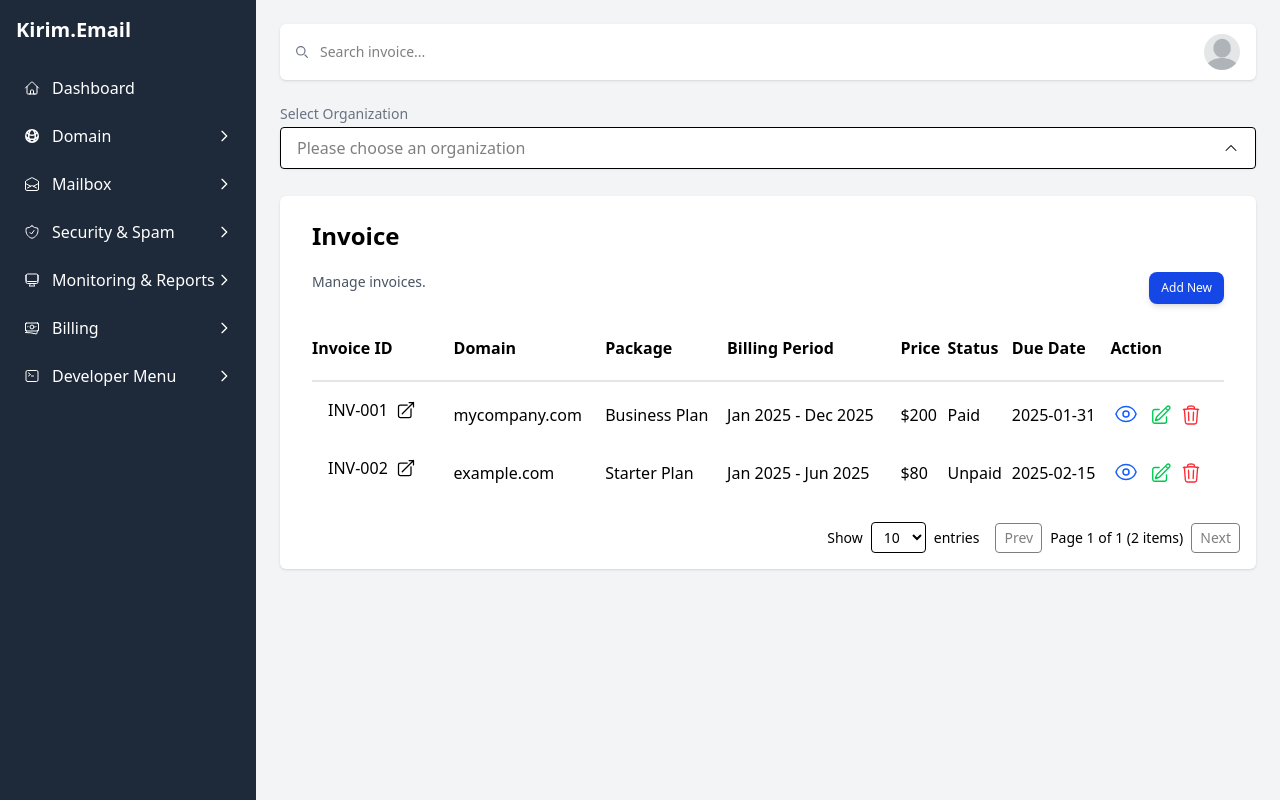
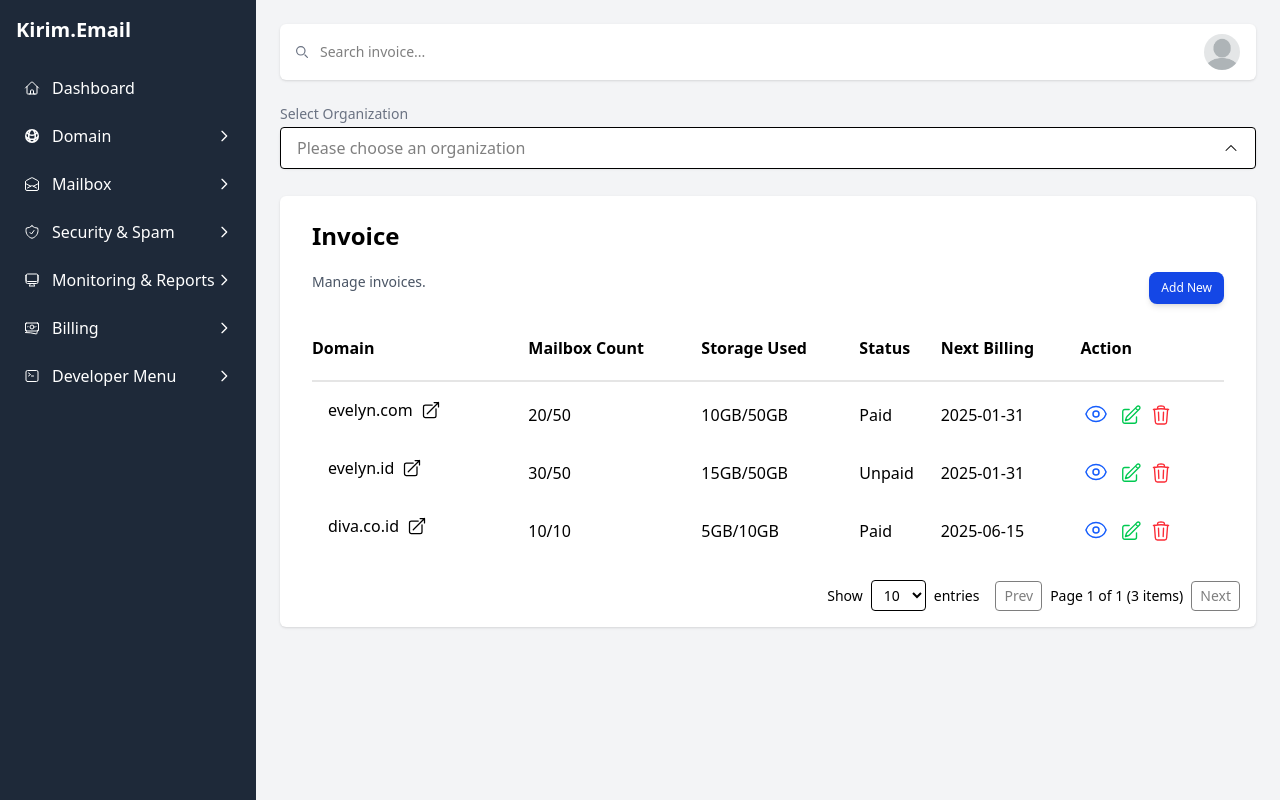
Before and after one commit to moonlynnmelodies/kirim.email-dashboard, a React (Vite) app: page /billing/invoice in a window 1280 px wide. Built offline with nearby package versions, Linux system fonts and the light colour scheme.

Commit message:
fixed invoice page, sampleData

```diff
--- a/src/App.tsx
+++ b/src/App.tsx
@@ -33,8 +33,8 @@ const App: React.FC = () => {
              <Route path="/mailbox/management:id" element={<MailboxDetail />} />
              <Route path="/security/management" element={<Security />} />
              <Route path="/monitoring-and-reports/management" element={<MonitoringAndReports />} />
-             <Route path="/invoice/invoice:id" element={<InvoiceDetail />} />
              <Route path="/billing/invoice" element={<Invoice />} />
+             <Route path="/invoice/:id" element={<InvoiceDetail />} />
              <Route path="/billing/management" element={<Billing />} />
              <Route path="/billing/management/:id" element={<ManagementDetail />} />
              <Route path="/developer-menu/account-setting" element={<DeveloperMenu />} />
--- a/src/data/sampleData.ts
+++ b/src/data/sampleData.ts
@@ -1,26 +1,130 @@
-// src/data/billingList.ts
+// src/data/sampleData.ts
 export const sampleData = [
-    { id: 1,
-      organization: "PT. Evelyn",
-      package: "Business Plan",
-      domain: "1",
-      mailbox: "50/200",
-      status: "Paid",
-      nextBilling: "2026-01-31" },
+  {
+    id: 1,
+    organization: "PT. Evelyn",
+    package: "Business Plan",
+    orgMailboxCount: "50/200",
+    orgStatus: "Active",
+    nextEarliestBilling: "2026-01-31",
+    domains: [
+      {
+        id: "d1",
+        domain: "evelyn.com",
+        mailbox: "admin@evelyn.com",
+        package: "Business Plan",
+        billingPeriod: "Jan 25 - Jan 26",
+        eachMailboxCount: "20/50",
+        storageUsed: "10GB/50GB",
+        paymentMethod: "Credit Card",
+        paymentStatus: "Paid",
+        nextBilling: "2025-01-31",
+        dueDate: "2025-01-31",
+        invoices: [
+          {
+            invoiceId: "INV-001",
+            proof: "IMG001",
+          }
+        ]
+      },
+      {
+        id: "d2",
+        domain: "evelyn.id",
+        mailbox: "info@evelyn.id",
+        package: "Starter Plan",
+        billingPeriod: "Jan 25 - Jan 26",
+        eachMailboxCount: "30/50",
+        storageUsed: "15GB/50GB",
+        paymentMethod: "PayPal",
+        paymentStatus: "Unpaid",
+        nextBilling: "2025-01-31",
+        dueDate: "2025-01-31",
+        invoices: [
+          {
+            invoiceId: "INV-002",
+            proof: "IMG002",
+          }
+        ]
+      }
+    ]
+  },
 
-    { id: 2,
-      organization: "PT. Diva",
-      package: "Starter Plan",
-      domain: "1",
-      mailbox: "10/50",
-      status: "Unpaid",
-      nextBilling: "2025-06-15" },
+  {
+    id: 2,
+    organization: "PT. Diva",
+    package: "Starter Plan",
+    orgMailboxCount: "10/50",
+    orgStatus: "Unpaid",
+    nextEarliestBilling: "2025-06-15",
+    domains: [
+      {
+        id: "d1",
+        domain: "diva.co.id",
+        mailbox: "admin@diva.co.id",
+        package: "Starter Plan",
+        billingPeriod: "Jun 25 - Jun 26",
+        eachMailboxCount: "10/10",
+        storageUsed: "5GB/10GB",
+        paymentMethod: "Bank Transfer",
+        paymentStatus: "Paid",
+        nextBilling: "2025-06-15",
+        dueDate: "2025-06-15",
+        invoices: [
+          {
+            invoiceId: "INV-003",
+            proof: "IMG003",
+          }
+        ]
+      }
+    ]
+  },
+];
 
-    // { id: 3,
-    //   organization: "PT. Diva",
-    //   package: "Starter Plan",
-    //   domain: "1",
-    //   mailbox: "10/50",
-    //   status: "Unpaid",
-    //   nextBilling: "2025-06-15" },
-  ];
+
+// // src/data/billingList.ts
+// export const sampleData = [
+//   {
+//     id: 1,
+//     organization: "PT. Evelyn",
+//     package: "Business Plan",
+//     orgMailboxCount: "50/200",
+//     orgStatus: "Active",
+//     nextEarliestBilling: "2026-01-31",
+//     // domainNum: 2, // jumlah domain
+//     domains: [
+//       { id: "d1",
+//         domain: "evelyn.com",
+//         mailbox:"admin@evelyn.com",
+//         package:"Busines Plan",
+//         BillingPeriod:"Jan 25 - Jan 26",
+//         mailboxCount: "20/50",
+//         storageUsed:"10GB/50GB",
+//         paymentMethod:"Credit Card",
+//         paymentStatus:"Paid",
+//         nextBilling:"01-31-25",
+//         dueDate:"01-31-25",
+//         usage: "20/50",
+//           invoices: [
+//             { invoiceNums:"INV-001",
+//               proof:"IMG001",
+//             }
+//       ] },
+//       { id: "d2",
+//         name: "evelyn.id",
+//         usage: "30/50" }
+//     ]
+//   },
+
+//   {
+//     id: 2,
+//     organization: "PT. Diva",
+//     package: "Starter Plan",
+//     mailbox: "10/50",
+//     status: "Unpaid",
+//     nextBilling: "2025-06-15",
+//     // domainNum: 1, // jumlah domain
+//     domains: [
+//       { id: "d1", name: "diva.co.id", usage: "10/10" }
+//     ]
+//   },
+// ];
--- a/src/pages/Billing/Invoice.tsx
+++ b/src/pages/Billing/Invoice.tsx
@@ -12,28 +12,58 @@ const Invoice: React.FC = () => {
   const [isDropdownOpen, setIsDropdownOpen] = useState(false);
 
 
-  const [invoiceList, setInvoiceList] = useState([
-    {
-      id: 1,
-      invoiceId: "INV-001",
-      domain: "mycompany.com",
-      package: "Business Plan",
-      billingPeriod: "Jan 2025 - Dec 2025",
-      price: "$200",
-      status: "Paid",
-      dueDate: "2025-01-31",
-    },
-    {
-      id: 2,
-      invoiceId: "INV-002",
-      domain: "example.com",
-      package: "Starter Plan",
-      billingPeriod: "Jan 2025 - Jun 2025",
-      price: "$80",
-      status: "Unpaid",
-      dueDate: "2025-02-15",
-    },
-  ]);
+
+  // const [invoiceList, setInvoiceList] = useState([
+  //   {
+  //     id: 1,
+  //     domain: "mycompany.com",
+  //     mailboxCount: "20/50",
+  //     storageUsed: "10GB/50GB",
+  //     status: "Active",
+  //     nextBilling: "2025-01-31",
+  //   },
+  //   {
+  //     id: 2,
+  //     domain: "itesmevelynn.com",
+  //     mailboxCount: "20/50",
+  //     storageUsed: "10GB/50GB",
+  //     status: "Active",
+  //     nextBilling: "2025-01-31",
+  //   },
+  //   {
+  //     id: 3,
+  //     domain: "itsuuuu.com",
+  //     mailboxCount: "20/50",
+  //     storageUsed: "10GB/50GB",
+  //     status: "Active",
+  //     nextBilling: "2025-01-31",
+  //   },
+  // ]);
+
+  //  take all necessary data from sampleData
+  const [invoiceList, setInvoiceList] = useState(
+    sampleData.flatMap((org) =>
+      org.domains.map((d) => ({
+        id: d.id,
+        organization: org.organization,
+        domain: d.domain,
+        eachMailboxCount: d.eachMailboxCount || "-",
+        storageUsed: d.storageUsed,
+        status: d.paymentStatus,
+        nextBilling: d.nextBilling,
+      }))
+    )
+  );
+
+   ////////////// dropdown search filter ///////////////////
+   const [selectedOrg, setSelectedOrg] = useState<string | null>(null);
+
+   // filter berdasarkan dropdown
+   const filteredInvoices = selectedOrg
+     ? invoiceList.filter((inv) => inv.organization === selectedOrg)
+     : invoiceList;
+   ////////////// dropdown search filter ///////////////////
+
 
   const [itemsPerPage, setItemsPerPage] = useState(10);
   const [currentPage, setCurrentPage] = useState(1);
@@ -41,44 +71,43 @@ const Invoice: React.FC = () => {
 
   // form state
   const [formData, setFormData] = useState({
-    invoiceId: "",
-    domain: "",
-    package: "",
-    billingPeriod: "",
-    price: "",
-    status: "Unpaid",
-    dueDate: "",
+      domain: "",
+      eachMailboxCount: "",
+      storageUsed: "",
+      status: "Unpaid",
+      nextBilling: "",
   });
 
-  const totalItems = invoiceList.length;
+
+  const totalItems = filteredInvoices.length;
   const totalPages = Math.ceil(totalItems / itemsPerPage);
   const startIndex = (currentPage - 1) * itemsPerPage;
-  const currentItems = invoiceList.slice(startIndex, startIndex + itemsPerPage);
+  const currentItems = filteredInvoices.slice(
+    startIndex,
+    startIndex + itemsPerPage
+  );
+
 
   const handleAddInvoice = () => {
-    if (!formData.invoiceId.trim() || !formData.domain.trim()) return;
+    if (!formData.domain.trim()) return;
 
     const newInvoice = {
-      id: Date.now(),
+      id: Date.now().toString(),
+      organization: selectedOrg || "Unknown Org",
       ...formData,
     };
 
     setInvoiceList((prev) => [...prev, newInvoice]);
     setFormData({
-      invoiceId: "",
       domain: "",
-      package: "",
-      billingPeriod: "",
-      price: "",
+      eachMailboxCount: "",
+      storageUsed: "",
       status: "Unpaid",
-      dueDate: "",
+      nextBilling: "",
     });
     setIsOpen(false);
   };
 
-
-
-  // const [billingListState, setBillingListState] = useState(sampleData);
 
   return (
     <div>
@@ -119,26 +148,12 @@ const Invoice: React.FC = () => {
           options={sampleData.map(b => b.organization)}
           placeholder="Please choose an organization"
           onSelect={(value) => {
+            setSelectedOrg(value);
             console.log("Selected:", value);
-            // kalau mau update state dropdown lain bisa di sini
             setIsDropdownOpen(false);
           }}
         />
-
-        {/* <Dropdown>
-          <DropdownButton onClick={() => setIsDropdownOpen(!isDropdownOpen)}>
-            Options
-            <ChevronDownIcon className="w-4 h-4 ml-2" />
-          </DropdownButton>
-          {isDropdownOpen && (
-            <DropdownMenu>
-              <DropdownItem onClick={() => console.log("View")}>View</DropdownItem>
-              <DropdownItem onClick={() => console.log("Edit")}>Edit</DropdownItem>
-              <DropdownItem onClick={() => console.log("Delete")}>Delete</DropdownItem>
-            </DropdownMenu>
-          )}
-        </Dropdown> */}
-      </div>
+        </div>
 
 
 
@@ -162,13 +177,11 @@ const Invoice: React.FC = () => {
             </tr>
 
             <tr className="text-left capitalize">
-              <th>Invoice ID</th>
               <th>Domain</th>
-              <th>Package</th>
-              <th>Billing Period</th>
-              <th>Price</th>
+              <th>Mailbox Count</th>
+              <th>Storage Used</th>
               <th>Status</th>
-              <th>Due Date</th>
+              <th>Next Billing</th>
               <th>Action</th>
             </tr>
 
@@ -184,7 +197,7 @@ const Invoice: React.FC = () => {
                 <tr key={inv.id} className="hover:bg-gray-50">
                   <td className="px-4 py-2 flex items-center gap-2">
                         {/* Invoice ID */}
-                        <span>{inv.invoiceId}</span>
+                        <span>{inv.domain}</span>
 
                         {/* Link ke detail */}
                         <Link to={`/invoice/${inv.id}`}>
@@ -205,12 +218,11 @@ const Invoice: React.FC = () => {
                         </Link>
                         </td>
 
-                  <td className="py-2">{inv.domain}</td>
-                  <td className="py-2">{inv.package}</td>
-                  <td className="py-2">{inv.billingPeriod}</td>
-                  <td className="py-2">{inv.price}</td>
-                  <td className="py-2">{inv.status}</td>
-                  <td className="py-2">{inv.dueDate}</td>
+                        {/* <td>{inv.domain}</td> */}
+                        <td>{inv.eachMailboxCount}</td>
+                        <td>{inv.storageUsed}</td>
+                        <td>{inv.status}</td>
+                        <td>{inv.nextBilling}</td>
                   <td className="py-2">
                     <div className="flex justify-start">
 
@@ -330,13 +342,6 @@ const Invoice: React.FC = () => {
         <div className="flex flex-col gap-3">
           <input
             type="text"
-            placeholder="Invoice ID"
-            value={formData.invoiceId}
-            onChange={(e) => setFormData({ ...formData, invoiceId: e.target.value })}
-            className="border rounded p-2 text-sm"
-          />
-          <input
-            type="text"
             placeholder="Domain"
             value={formData.domain}
             onChange={(e) => setFormData({ ...formData, domain: e.target.value })}
@@ -344,23 +349,16 @@ const Invoice: React.FC = () => {
           />
           <input
             type="text"
-            placeholder="Package"
-            value={formData.package}
-            onChange={(e) => setFormData({ ...formData, package: e.target.value })}
+            placeholder="Mailbox Count"
+            value={formData.eachMailboxCount}
+            onChange={(e) => setFormData({ ...formData, eachMailboxCount: e.target.value })}
             className="border rounded p-2 text-sm"
           />
           <input
             type="text"
-            placeholder="Billing Period"
-            value={formData.billingPeriod}
-            onChange={(e) => setFormData({ ...formData, billingPeriod: e.target.value })}
-            className="border rounded p-2 text-sm"
-          />
-          <input
-            type="text"
-            placeholder="Price"
-            value={formData.price}
-            onChange={(e) => setFormData({ ...formData, price: e.target.value })}
+            placeholder="Storage Used"
+            value={formData.storageUsed}
+            onChange={(e) => setFormData({ ...formData, storageUsed: e.target.value })}
             className="border rounded p-2 text-sm"
           />
           <select
@@ -373,8 +371,8 @@ const Invoice: React.FC = () => {
           </select>
           <input
             type="date"
-            value={formData.dueDate}
-            onChange={(e) => setFormData({ ...formData, dueDate: e.target.value })}
+            value={formData.nextBilling}
+            onChange={(e) => setFormData({ ...formData, nextBilling: e.target.value })}
             className="border rounded p-2 text-sm"
           />
         </div>
--- a/src/pages/Billing/InvoiceDetail.tsx
+++ b/src/pages/Billing/InvoiceDetail.tsx
@@ -1,24 +1,34 @@
 import { useState } from "react";
 import { Link, useParams } from "react-router-dom";
 import Popup from "../../components/Popup";
+import { sampleData } from "../../data/sampleData";
 
 const InvoiceDetail: React.FC = () => {
   const { id } = useParams<{ id: string }>();
   const [isOpen, setIsOpen] = useState(false);
 
-  // dummy invoice
-  const invoice = {
-    id,
-    invoiceId: `INV-00${id}`,
-    domain: "example.com",
-    package: "Business Plan",
-    billingPeriod: "Jan 2025 - Dec 2025",
-    price: "$200",
-    paymentMethod: "Credit Card",
-    status: "Paid",
-    dueDate: "2025-01-31",
-    proof: "IMG 001",
-  };
+
+
+   ////// search data in sampleData /////////////////
+   const organization = sampleData.find(org =>
+    org.domains.some(domain =>
+      domain.invoices.some(inv => inv.invoiceId === id)
+    )
+  );
+
+  const domain = organization?.domains.find(d =>
+    d.invoices.some(inv => inv.invoiceId === id)
+  );
+
+  const invoice = domain?.invoices.find(inv => inv.invoiceId === id);
+
+  if (!invoice || !domain || !organization) {
+    return <p className="p-4 text-red-500">Invoice not found</p>;
+  }
+  ///////////////// search data in sampleData /////////////////
+
+
+
 
   return (
     <div>
@@ -73,9 +83,9 @@ const InvoiceDetail: React.FC = () => {
           <thead>
             <tr>
               <td colSpan={10}>
-                <h1 className="text-2xl font-bold mb-5">Invoice {invoice.invoiceId}</h1>
+                <h1 className="text-2xl font-bold mb-5"> Domain {domain.domain} ({domain.mailbox})</h1>
                 <div className="flex justify-between mb-6">
-                  <p className="text-gray-600 text-sm">Manage invoice details.</p>
+                  <p className="text-gray-600 text-sm">Manage invoice details of {domain.domain}.</p>
                   <button className="px-3 py-2 text-xs font-medium text-white bg-blue-700 rounded-lg shadow-md hover:bg-blue-800 hover:shadow-lg transition">
                     Add New
                   </button>
@@ -84,13 +94,12 @@ const InvoiceDetail: React.FC = () => {
             </tr>
 
             <tr className="text-left capitalize">
-              <th>Invoice ID</th>
-              <th>Domain</th>
+              <th>Mailbox</th>
+              <th>Invoice #</th>
+              <th>Billing Period</th>
               <th>Package</th>
-              <th>Billing Period</th>
               <th>Price</th>
               <th>Payment Method</th>
-              <th>Status</th>
               <th>Due Date</th>
               <th>Proof</th>
               <th>Action</th>
@@ -103,15 +112,14 @@ const InvoiceDetail: React.FC = () => {
             </tr>
           </thead>
           <tbody>
-            <tr key={invoice.id} className="hover:bg-gray-50">
+            <tr key={invoice.invoiceId} className="hover:bg-gray-50">
+              <td className="py-2">{domain.mailbox}</td>
               <td className="py-2">{invoice.invoiceId}</td>
-              <td className="py-2">{invoice.domain}</td>
-              <td className="py-2">{invoice.package}</td>
-              <td className="py-2">{invoice.billingPeriod}</td>
-              <td className="py-2">{invoice.price}</td>
-              <td className="py-2">{invoice.paymentMethod}</td>
-              <td className="py-2">{invoice.status}</td>
-              <td className="py-2">{invoice.dueDate}</td>
+              <td className="py-2">{domain.billingPeriod}</td>
+              <td className="py-2">{domain.package}</td>
+              <td className="py-2">{domain.storageUsed}</td>
+              <td className="py-2">{domain.paymentMethod}</td>
+              <td className="py-2">{domain.dueDate}</td>
               <td className="py-2">{invoice.proof}</td>
               <td className="py-2">
                 <div className="flex justify-start">
@@ -460,7 +468,7 @@ const InvoiceDetail: React.FC = () => {
 
 
 
-          <p><strong>Invoice ID:</strong> {invoice.invoiceId}</p>
+          {/* <p><strong>Invoice ID:</strong> {invoice.invoiceId}</p>
           <p><strong>Domain:</strong> {invoice.domain}</p>
           <p><strong>Package:</strong> {invoice.package}</p>
           <p><strong>Billing Period:</strong> {invoice.billingPeriod}</p>
@@ -468,7 +476,7 @@ const InvoiceDetail: React.FC = () => {
           <p><strong>Payment Method:</strong> {invoice.paymentMethod}</p>
           <p><strong>Status:</strong> {invoice.status}</p>
           <p><strong>Due Date:</strong> {invoice.dueDate}</p>
-          <p><strong>Proof:</strong> {invoice.proof}</p>
+          <p><strong>Proof:</strong> {invoice.proof}</p> */}
         </div>
       </Popup>
     </div>
--- a/src/pages/Billing/ManagementDetail.tsx
+++ b/src/pages/Billing/ManagementDetail.tsx
@@ -53,9 +53,9 @@ const ManagementDetail: React.FC = () => {
 
 
             <tr className="text-left capitalize">
-              <th>Invoice #</th>
-              <th>Package</th>
-              <th>Domain</th>
+              <th>Invoice ID</th>
+              <th>Date</th>
+              <th>D</th>
               <th>Mailbox</th>
               <th>Status</th>
               <th>Next Billing</th>
```
